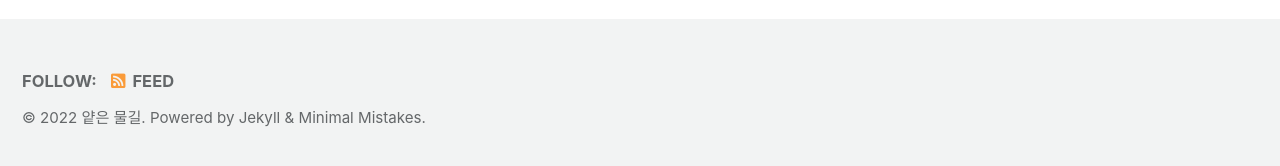
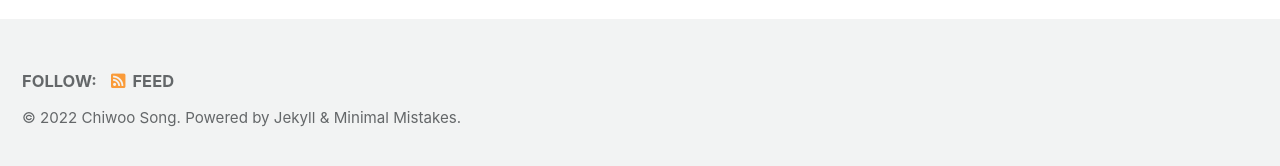
Before and after one commit to ChiwooSong/chiwoosong.github.io, a Jekyll site: the page built from _posts/2022-01-06-hello.md, in a window 1280 px wide. Shown: the part 726-892 px from the top of the page. Built offline with Jekyll 4.4.1, drawn with Linux system fonts in a browser that asks for light colours; cached includes are drawn as plain includes.

Commit message:
Edit Config.yml file

```diff
--- a/_config.yml
+++ b/_config.yml
@@ -19,8 +19,8 @@ locale                   : "en-US"
 title                    : "ChiwooSong Blog"
 title_separator          : "-"
 subtitle                 : # site tagline that appears below site title in masthead
-name                     : "얕은 물길"
-description              : "얕은 지식을 기록하는 블로그입니다."
+name                     : "Chiwoo Song"
+description              : "넓고 얕은 지식"
 url                      : https://chiwoosong.github.io/
 baseurl                  : # the subpath of your site, e.g. "/blog"
 repository               : # GitHub username/repo-name e.g. "mmistakes/minimal-mistakes"
```
